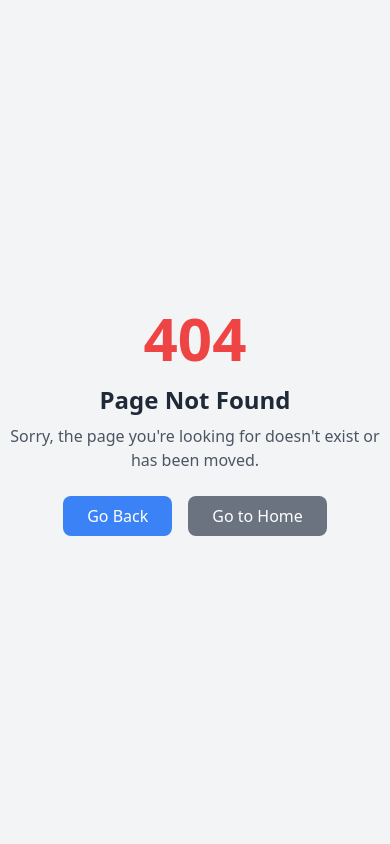
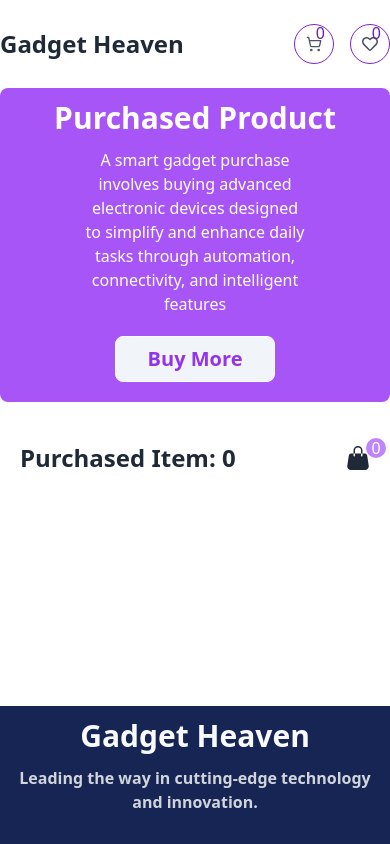
Before and after one commit to programming-hero-web-course-4/b10a8-gadget-heaven-HridoyMnd, a React (Vite) app: page /purchased in a window 390 px wide. Before the commit this address had no page. Shown: the top 844 px of the page. Built offline with nearby package versions, Linux system fonts and the light colour scheme.

Commit message:
purchased section responsive add

```diff
--- a/src/App.jsx
+++ b/src/App.jsx
@@ -3,63 +3,79 @@ import Footer from "./assets/Components/Footer/Footer"
 import Navbar from "./assets/Components/Navbar/Navbar"
 import { createContext, useState } from "react"
 import { useNavigate } from "react-router-dom";
-
+//context api create
 export const myContext = createContext("data")
 
 function App() {
-
+  //disable
+  const [isClicked, setIsClicked] = useState(false);
+  //set price
+  const [totalPrice, setTotalPrice] = useState(0);
   //handle addCacrt
   const [cart, setCart] = useState([]);
+  const handleAddCart = (newCart) => {
+    const isExist = cart.find(prevCart => prevCart.id === newCart.id);
+    if (!isExist) {
+      setTotalPrice(prevPrice => prevPrice + newCart.price);
+      setCart([...cart, newCart]);
+    }
+    else {
+      alert("Already  Exist");
+    }
+  };
+
+  //handle sort cart
   const handleSort = () => {
     const sortedCart = [...cart].sort((a, b) => b.price - a.price);
     setCart(sortedCart);
-  }
-    //set price
-    const [totalPrice, setTotalPrice] = useState(0);
-  const handleAddCart = (newCart) => {
-    const isExist = cart.find(prevCart => prevCart.id === newCart.id)
+  };
+
+  //remove cart
+  const handleRemove = (remove) => {
+    const remainingCart = cart.filter(item => item.id !== remove.id)
+    setTotalPrice(prevPrice => prevPrice - remove.price);
+    setCart(remainingCart)
+  };
+
+  //purchased cart
+  const [purchased, setPurchased] = useState([])
+  const handleRemovePurchased = (del) => {
+    const remain = purchased.filter(due => due.id !== del.id)
+    setPurchased(remain)
+  };
+
+  // handle AddwishList
+  const [wishList, setWishList] = useState([]);
+  const handleWishList = (newWish) => {
+    const isExist = wishList.find(prevWish => prevWish.id === newWish.id)
     if (!isExist) {
-      setTotalPrice(prevPrice => prevPrice + newCart.price);
-      setCart([...cart, newCart])
-
+      setWishList([...wishList, newWish])
+      setIsClicked(true)
     }
     else {
       alert("Already  Exist")
     }
   };
-  // handle AddwishList
-  const [wishList, setWishList] = useState([]);
-  //disable
-  const [isClicked, setIsClicked] = useState(false);
 
-  const handleWishList = (newWish) => {
-    const isExist = wishList.find(prevWish => prevWish.id === newWish.id)
-    if (!isExist) {
-      setWishList([...wishList, newWish])
-      setIsClicked(true)
-
-    }
-    else {
-      alert("Already  Exist")
-    }
-  };
   //modal part
   const [isModalOpen, setIsModalOpen] = useState(false);
   const closeModal = () => {
     setIsModalOpen(false);
     navigate("/");
+    setTotalPrice(0)
     setCart([])
-        setTotalPrice(0)
   };
+
   //go to root path
   const navigate = useNavigate()
   const handleGoToHome = () => {
     setIsModalOpen(true);
+    setPurchased((prevPurchased) => [...prevPurchased, ...cart]);
   };
 
-  // const [product, setProduct] = useState([])
+  //handle details
   const [details, setDetails] = useState([])
-  const updateData = (newData) => {
+  const handleDetails = (newData) => {
     setDetails(newData);
     const isExist = wishList.find(prevWish => prevWish.id === newData.id)
     if (!isExist) {
@@ -69,8 +85,12 @@ function App() {
 
   return (
     <>
-      <myContext.Provider value={{isModalOpen, closeModal
-        , totalPrice, handleGoToHome, updateData, details, handleAddCart, cart, handleWishList, wishList, isClicked, handleSort }}>
+      <myContext.Provider value =
+      {{
+        isModalOpen, closeModal, totalPrice, handleGoToHome,
+         handleDetails, details, handleAddCart, cart, handleWishList,
+         wishList, isClicked,  handleSort, handleRemove, purchased, handleRemovePurchased
+      }}>
         <Navbar></Navbar>
         <Outlet></Outlet>
         <Footer></Footer>
@@ -80,4 +100,4 @@ function App() {
   )
 }
 
-export default App
+export default App ;
--- a/src/assets/Components/Banner/Banner.jsx
+++ b/src/assets/Components/Banner/Banner.jsx
@@ -1,4 +1,5 @@
 import banner from '../../Images/banner.jpg';
+
 const Banner = () => {
     return (
         <div className="mx-auto mb-[360px] bg-purple-500 text-white">
--- a/src/assets/Components/Main/Dashboard/Cart/Cart.jsx
+++ b/src/assets/Components/Main/Dashboard/Cart/Cart.jsx
@@ -12,6 +12,8 @@ const Cart = () => {
     const {handleGoToHome} = useContext(myContext)
     //handle sort
     const { handleSort } = useContext(myContext)
+    //handle Remove
+    const {handleRemove} = useContext(myContext)
     return (
         <div className="container mx-auto p-5">
             <div className="flex justify-between items-center">
@@ -45,7 +47,7 @@ const Cart = () => {
                                     <h3 className="font-semibold text-xl">Price: ${item.price}</h3>
                                 </div>
                             </div>
-                            <button className="font-bold text-xl items-center justify-center flex gap-2 w-32 border border-purple-600 py-2 rounded-lg"><span>Remove</span><RiDeleteBin6Line /></button>
+                            <button onClick={() => handleRemove(item)} className="font-bold text-xl items-center justify-center flex gap-2 w-32 border border-purple-600 py-2 rounded-lg"><span>Remove</span><RiDeleteBin6Line /></button>
 
                         </div>
                     )
--- a/src/assets/Components/Main/Dashboard/Dashboard.jsx
+++ b/src/assets/Components/Main/Dashboard/Dashboard.jsx
@@ -3,11 +3,11 @@ import { useEffect, useState } from "react";
 import Cart from "./Cart/Cart";
 import WishList from "./WishList/WishList";
 
-const Dashboard = ({ title }) => {
+const Dashboard = ({title}) => {
     useEffect(() => {
         document.title = title;
     }, [title])
-    //cart and wishlist button state
+    // cart and wishlist button state
     const [active, setActive] = useState(1)
     return (
         <div>
--- a/src/assets/Components/Main/Home/GadgetCard/GadgetCard.jsx
+++ b/src/assets/Components/Main/Home/GadgetCard/GadgetCard.jsx
@@ -4,9 +4,9 @@ import { myContext } from "../../../../../App";
 const GadgetCard = ({ Gadget }) => {
 
 
-    const {updateData} = useContext(myContext)
+    const {handleDetails} = useContext(myContext)
     const handleClick = (data) => {
-        updateData(data);
+        handleDetails(data);
       };
 
     return (
--- a/src/assets/Components/Main/Home/GadgetCards/GadgetCards.jsx
+++ b/src/assets/Components/Main/Home/GadgetCards/GadgetCards.jsx
@@ -10,7 +10,7 @@ const GadgetCards = ({ Gadgets }) => {
         ? Gadgets.filter(gadget => gadget.category === selectedCategory)
         : Gadgets.slice(0, 8);;
     return (
-        <div className="container mx-auto gap-4 grid grid-cols-12">
+        <div id='cardContainer' className="container mx-auto gap-4 grid grid-cols-12">
             <Sidebar onCategorySelect={setSelectedCategory} />
             <div className=" col-span-10 grid grid-cols-3 max-sm:grid-cols-1 max-sm:col-span-7 max-lg:grid-cols-2 max-lg:col-span-9 gap-5">
                 {filteredGadgets.map((Gadget, idx) => (
--- /dev/null
+++ b/src/assets/Components/Main/Purchased/Purchased.jsx
@@ -0,0 +1,57 @@
+import { useContext, useEffect } from "react";
+import { BsHandbagFill } from "react-icons/bs";
+import { myContext } from "../../../../App";
+import { RiDeleteBin6Line } from "react-icons/ri";
+import { Link, useLocation, useNavigate } from "react-router-dom";
+const Purchased = ({ title }) => {
+    useEffect(() => {
+        document.title = title
+    }, [title])
+    //uselocation
+    const navigate = useNavigate()
+    const gotoShop = () =>{
+        navigate('/#cardContainer')
+    }
+    //receive purchased
+    const { purchased } = useContext(myContext)
+    const { handleRemovePurchased } = useContext(myContext)
+    return (
+        <div className="container mx-auto">
+            <div className="text-center bg-purple-500 text-white p-3 rounded-lg">
+                <h1 className="text-3xl font-bold">Purchased Product</h1>
+                <p className="mt-3 text-slate-100mt-3 w-[60%] mx-auto">A smart gadget purchase involves buying advanced electronic devices designed to simplify and enhance daily tasks through automation, connectivity, and intelligent features</p>
+                <button onClick={gotoShop} className="text-xl font-bold bg-slate-100 text-purple-600 mt-5 mb-2 px-8 py-2 border border-white rounded-lg">Buy More</button>
+            </div>
+            <div className=" pb-32 my-10">
+                <div className="flex items-center justify-between px-5">
+                    <h2 className="text-2xl font-bold">Purchased Item: {purchased.length} </h2>
+                    <div className="relative">
+                        <BsHandbagFill className="text-2xl relative" />
+                        <span className="absolute bg-purple-400 h-5 w-5 flex items-center justify-center rounded-full -right-4 -top-2 text-white">{purchased.length}</span>
+                    </div>
+
+                </div>
+                <div className=" w-[70%] mx-auto p-3 rounded-xl flex flex-col gap-4 mt-10">
+                    {
+                        purchased.map((item, idx) =>
+                            <div key={idx} className="bg-gray-100 flex p-3 rounded-lg justify-between items-center max-sm:flex-col">
+                                <div className="flex gap-6 max-sm:flex-col max-sm:text-center ">
+                                    <div><img src={item.img} alt="" className=" max-sm:w-full w-32 rounded-lg" /> </div>
+                                    <div>
+                                        <h2 className="text-2xl font-semibold">{item.name}</h2>
+                                        <h3 className="text-gray-600 my-3">{item.description}</h3>
+                                        <h3 className="font-semibold text-xl">Price: ${item.price}</h3>
+                                    </div>
+                                </div>
+                                <button onClick={() => handleRemovePurchased(item)} className="font-bold text-lg items-center justify-center flex gap-2 w-32 border border-purple-600 py-2 rounded-lg"><span>Remove</span><RiDeleteBin6Line /></button>
+
+                            </div>
+                        )
+                    }
+                </div>
+            </div>
+        </div>
+    );
+};
+
+export default Purchased;
--- a/src/assets/Components/Navbar/Navbar.jsx
+++ b/src/assets/Components/Navbar/Navbar.jsx
@@ -23,6 +23,7 @@ const Navbar = () => {
                         <Link to="/" className={`px-5 py-2 font-medium text-gray-600${isRoot?"text-white":""}`}>Home</Link>
                         <Link to="statistics" className={`px-5 py-2 font-medium text-gray-600${isRoot?"text-white":""}`}>Statistics</Link>
                         <Link to="dashboard" className={`px-5 py-2 font-medium text-gray-600${isRoot?"text-white":""}`}>Dashboard</Link>
+                        <Link to="purchased" className={`px-5 py-2 font-medium text-gray-600${isRoot?"text-white":""}`}>Purchased</Link>
                     </ul>
                 </div>
                 {/* nav button part */}
```
Also changed, not shown: src/assets/Routes/Routes.jsx (+11 -3 lines), src/assets/Components/Error/Error.jsx (indentation only), 1 other file (tests, documents, lock files or other folders). Lines whose indentation alone changed are shown as unchanged.
